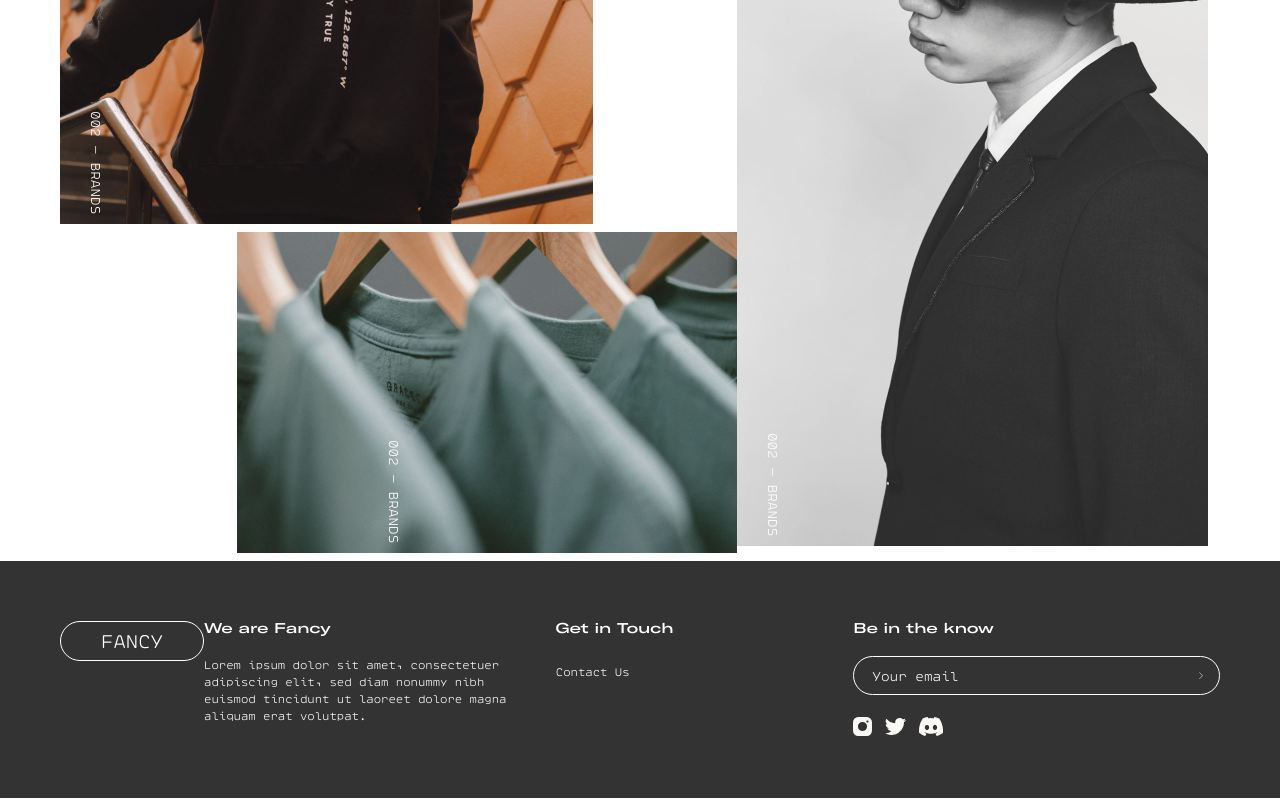
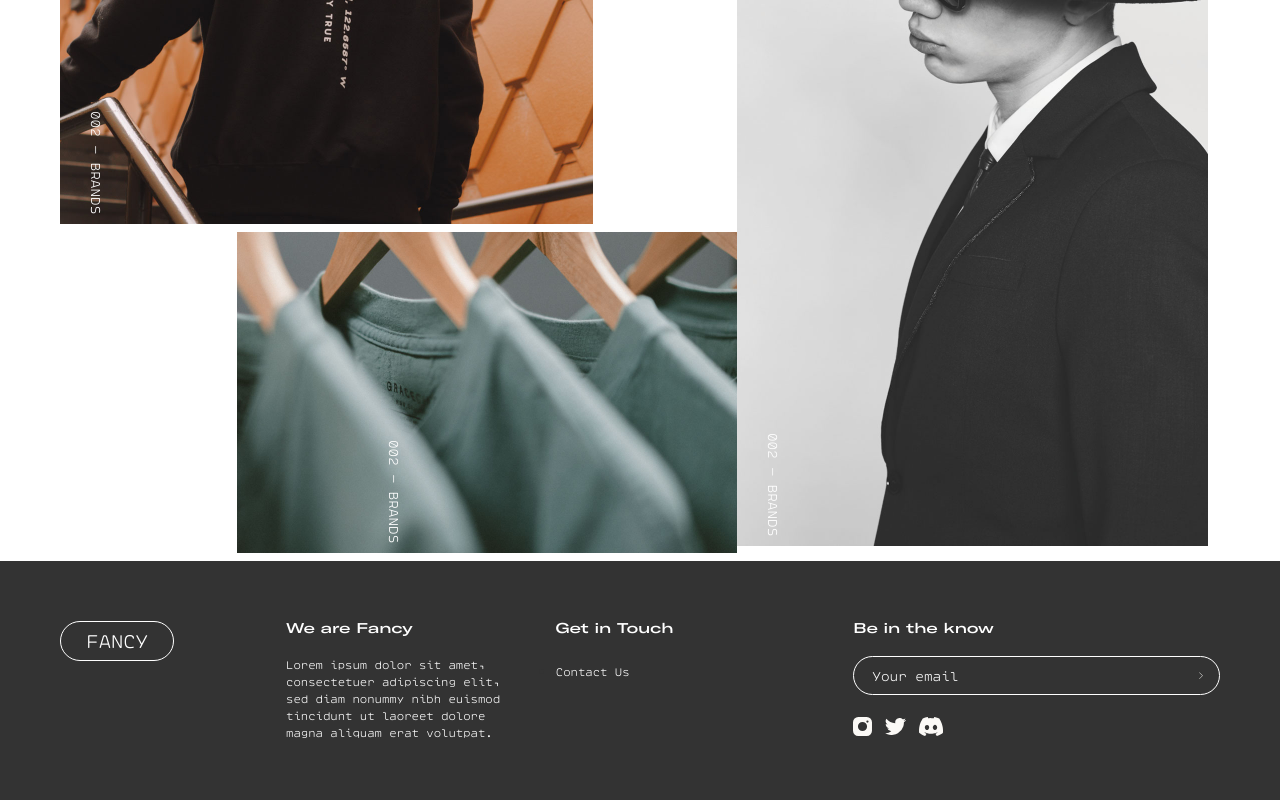
Before and after one commit to DevShahidul/fancy-reactjs, a Next.js app: page / in a window 1280 px wide. Shown: the part 269-1069 px from the top of the page. Built offline with nearby package versions, Linux system fonts and the light colour scheme.

Commit message:
FIxed margin issue in footer widget

```diff
--- a/public/assets/scss/layout/_footer.scss
+++ b/public/assets/scss/layout/_footer.scss
@@ -36,7 +36,8 @@
 }
 
 .widget-about{
-    width: calc(100% - (50px + 20%));
+    width: calc(100% - (50px + 24%));
+    margin-left: 24%;
 }
 
 .fancy-social {
```
Also changed, not shown: public/assets/css/main.css, 1 other file (tests, documents, lock files or other folders).
